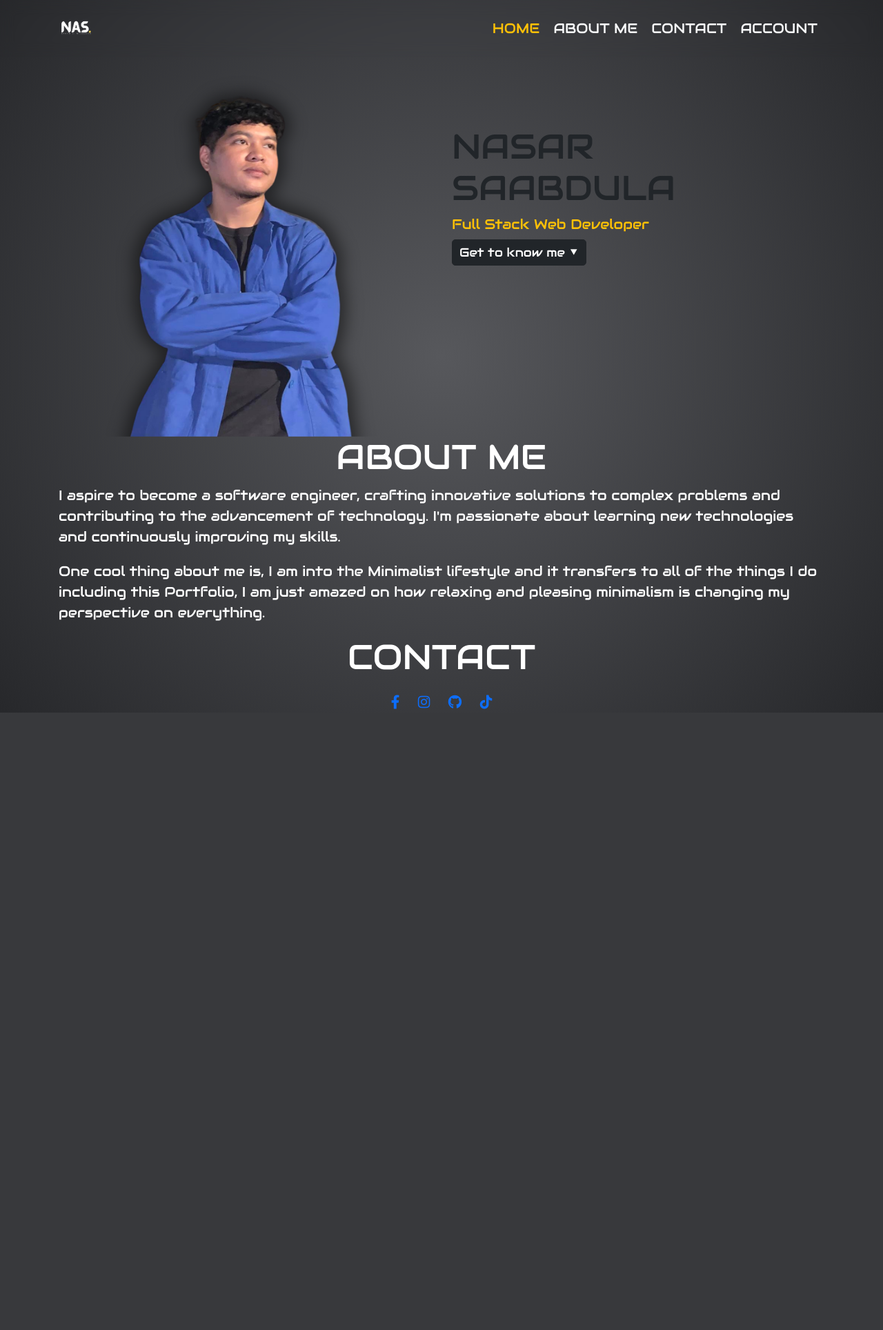
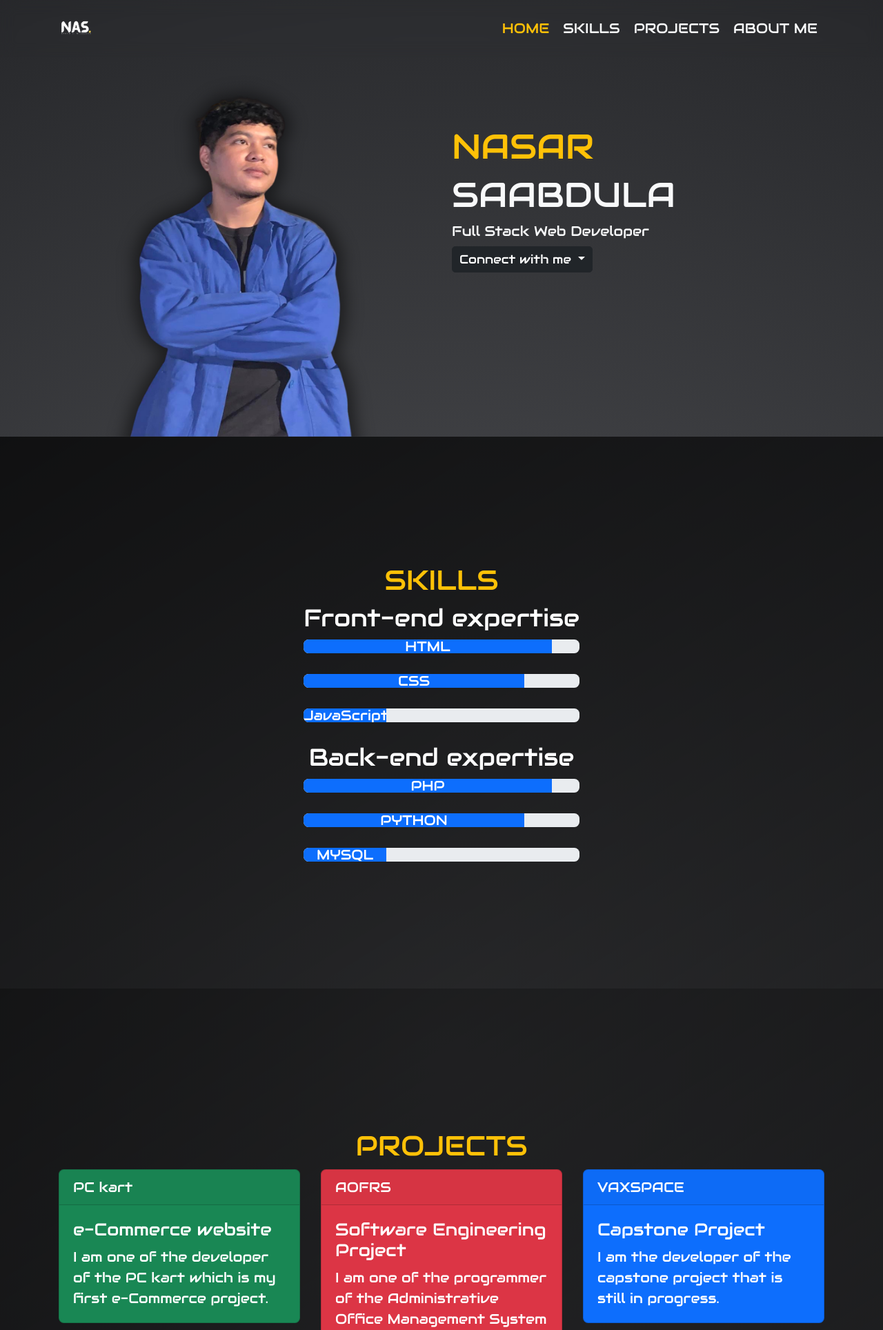
Before and after one commit to nashyyyyyyy/portfolio, a PHP site: page / in a window 1280 px wide. Shown: the top 1928 px of the page at 69% size. Before the commit the page ends 1033 px from the top, so only its background shows below. Run offline with PHP 8.4, Linux system fonts and the light colour scheme; some libraries are stand-ins or nearby versions.

Commit message:
added infos to the sections

```diff
--- a/index.css
+++ b/index.css
@@ -31,3 +31,44 @@ body {
     display: inline-block;
     margin: 0 10px;
 }
+
+.section {
+    position: relative;
+    height: 100vh; /* Make the section cover the viewport height */
+  }
+
+  .bg-frosted {
+    position: absolute;
+    top: 0;
+    left: 0;
+    width: 100%;
+    height: 100%;
+    background-color: rgba(255, 255, 255, 0.5); /* Semi-transparent white background */
+    backdrop-filter: blur(10px); /* Frosted glass effect */
+    z-index: -1; /* Move the frosted background behind the content */
+  }
+
+  .bg-dark-transparent {
+    background: linear-gradient(to bottom right, rgba(0, 0, 0, 0.7), rgba(0, 0, 0, 0.5)) !important; /* Gradient background */
+  }
+
+  .text-white {
+    color: white;
+  }
+
+  /* Style for content inside section */
+  .section-content {
+    display: flex;
+    align-items: center;
+    justify-content: center;
+    height: 100%;
+  }
+
+  /* Center content vertically and horizontally */
+  .v-center {
+    align-items: center;
+  }
+
+  .h-center {
+    justify-content: center;
+  }
--- a/index.php
+++ b/index.php
@@ -32,13 +32,13 @@ include 'server.php';
             <a class="nav-link text-warning" href="#">HOME</a>
           </li>
           <li class="nav-item">
-            <a class="nav-link text-light" href="#about" id="myLink">ABOUT ME</a>
+            <a class="nav-link text-light" href="#skills" id="myLink">SKILLS</a>
           </li>
           <li class="nav-item">
-            <a class="nav-link text-light" href="#contact">CONTACT</a>
+            <a class="nav-link text-light" href="#projects">PROJECTS</a>
           </li>
           <li class="nav-item">
-            <a class="nav-link text-light" href="#" >ACCOUNT</a>
+            <a class="nav-link text-light" href="#about" >ABOUT ME</a>
           </li>
         </ul>
       </div>
@@ -48,48 +48,118 @@ include 'server.php';
     <div class="row">
       <div class="col-md-6">
         <section>
-          <div>
+          <div class="d-none d-md-block">
             <img src="img/mypic.png" width="500" height="550" alt="My Picture">
           </div>
         </section>
       </div>
-      <div class="col-md-6 d-none d-md-block" style="margin-top: 100px;">
-        <h1>NASAR SAABDULA</h1>
-        <h6 class="text-warning">Full Stack Web Developer</h6>
-        <button class="btn btn-dark btn-sm">Get to know me  &#11206;</button>
+      <div class="col-md-6" style="margin-top: 100px;">
+        <h1 class="text-warning">NASAR</h1> <h1 class="text-light">SAABDULA</h1>
+        <h6 class="text-light">Full Stack Web Developer</h6>
+        <div class="dropdown">
+        <button class="btn btn-dark btn-sm dropdown-toggle" type="button" id="socialDropdown" data-toggle="dropdown" aria-haspopup="true" aria-expanded="false">
+            Connect with me
+        </button>
+        <div class="dropdown-menu" aria-labelledby="socialDropdown">
+            <a class="dropdown-item" href="https://www.facebook.com/nasar.saabdula" target="_blank"><i class="fab fa-facebook-f"></i> Facebook</a>
+            <a class="dropdown-item" href="https://www.instagram.com/nashy.io" target="_blank"><i class="fab fa-instagram"></i> Instagram</a>
+            <a class="dropdown-item" href="https://github.com/nashyyyyyyy" target="_blank"><i class="fab fa-github"></i> GitHub</a>
+            <a class="dropdown-item" href="https://www.tiktok.com/@nas._rrr" target="_blank"><i class="fab fa-tiktok"></i> TikTok</a>
+        </div>
+    </div>
       </div>
     </div>
   </div>
 
-  <section id="about" class="bg-dark-transparent">
-    <div class="container">
-        <div class="row">
-            <div class="col-md-12">
-                <h1 class="text-white text-center">ABOUT ME</h1>
-                <p class="text-white">I aspire to become a software engineer, crafting innovative solutions to complex problems and contributing to the advancement of technology. I'm passionate about learning new technologies and continuously improving my skills.</p>
-                <p class="text-white">One cool thing about me is, I am into the Minimalist lifestyle and it transfers to all of the things I do including this Portfolio, I am just amazed on how relaxing and pleasing minimalism is changing my perspective on everything.</p>
-            </div>
+
+  <section id="skills" class="section bg-dark-transparent">
+
+    <div class="container section-content v-center">
+      <div class="row">
+        <div class="col-md-12 text-white text-center">
+          <h2 class="text-warning">SKILLS</h2>
+          <h3> Front-end expertise </h3>
+          <div class="progress">
+            <div class="progress-bar" role="progressbar" style="width: 90%;" aria-valuenow="90" aria-valuemin="0" aria-valuemax="100">HTML</div>
+          </div>
+          <br>
+          <div class="progress">
+            <div class="progress-bar" role="progressbar" style="width: 80%;" aria-valuenow="80" aria-valuemin="0" aria-valuemax="100">CSS</div>
+          </div>
+          <br>
+          <div class="progress">
+            <div class="progress-bar" role="progressbar" style="width: 30%;" aria-valuenow="70" aria-valuemin="0" aria-valuemax="100">JavaScript</div>
+          </div>
+          <br>
+          <h3> Back-end expertise </h3>
+          <div class="progress">
+            <div class="progress-bar" role="progressbar" style="width: 90%;" aria-valuenow="90" aria-valuemin="0" aria-valuemax="100">PHP</div>
+          </div>
+          <br>
+          <div class="progress">
+            <div class="progress-bar" role="progressbar" style="width: 80%;" aria-valuenow="80" aria-valuemin="0" aria-valuemax="100">PYTHON</div>
+          </div>
+          <br>
+          <div class="progress">
+            <div class="progress-bar" role="progressbar" style="width: 30%;" aria-valuenow="70" aria-valuemin="0" aria-valuemax="100">MYSQL</div>
+          </div>
         </div>
+      </div>
     </div>
 </section>
-<section id="contact" class="bg-dark-transparent">
-        <div class="container">
-            <div class="row">
-                <div class="col-md-12">
-                    <h1 class="text-white text-center">CONTACT</h1>
-                    <div class="social-icons text-center">
-                        <a href="https://www.facebook.com/YourPage" target="_blank"><i class="fab fa-facebook-f"></i></a>
-                        <a href="https://www.instagram.com/YourProfile" target="_blank"><i class="fab fa-instagram"></i></a>
-                        <a href="https://github.com/YourUsername" target="_blank"><i class="fab fa-github"></i></a>
-                        <a href="https://www.tiktok.com/@YourUsername" target="_blank"><i class="fab fa-tiktok"></i></a>
-                    </div>
-                </div>
+
+<section id="projects" class="section bg-dark-transparent">
+    <div class="container section-content v-center">
+      <div class="row">
+        <h2 class="text-warning text-center">PROJECTS</h2>
+        <div class="col-md-4">
+
+          <div class="card text-white bg-success mb-3">
+            <div class="card-header">PC kart</div>
+            <div class="card-body">
+              <h5 class="card-title">e-Commerce website</h5>
+              <p class="card-text">I am one of the developer of the PC kart which is my first e-Commerce project.</p>
             </div>
+          </div>
         </div>
-    </section>
+        <div class="col-md-4">
+          <div class="card text-white bg-danger mb-3">
+            <div class="card-header">AOFRS</div>
+            <div class="card-body">
+              <h5 class="card-title">Software Engineering Project</h5>
+              <p class="card-text">I am one of the programmer of the Administrative Office Management System for the Admin of Western Mindanao State University.</p>
+            </div>
+          </div>
+        </div>
+        <div class="col-md-4">
+          <div class="card text-white bg-primary mb-3">
+            <div class="card-header">VAXSPACE</div>
+            <div class="card-body">
+              <h5 class="card-title">Capstone Project</h5>
+              <p class="card-text">I am the developer of the capstone project that is still in progress.</p>
+            </div>
+          </div>
+        </div>
+      </div>
+    </div>
+</section>
+
+<section id="about" class="section bg-dark-transparent">
+
+    <div class="container section-content v-center">
+      <div class="row">
+        <div class="col-md-12 text-white">
+          <h2 class="text-warning text-center">ABOUT ME</h2>
+          <p>I aspire to become a software engineer, crafting innovative solutions to complex problems and contributing to the advancement of technology. I'm passionate about learning new technologies and continuously improving my skills.</p>
+          <p>One cool thing about me is, I am into the Minimalist lifestyle and it transfers to all of the things I do including this Portfolio, I am just amazed on how relaxing and pleasing minimalism is changing my perspective on everything.</p>
+        </div>
+      </div>
+    </div>
+</section>
+
 
 <script src="https://code.jquery.com/jquery-3.5.1.slim.min.js"></script>
-<script src="https://cdn.jsdelivr.net/npm/@popperjs/core@2.5.4/dist/umd/popper.min.js"></script>
+<script src="https://cdn.jsdelivr.net/npm/popper.js@1.16.0/dist/umd/popper.min.js"></script>
 <script src="https://stackpath.bootstrapcdn.com/bootstrap/4.5.2/js/bootstrap.min.js"></script>
 
 </body>
```
